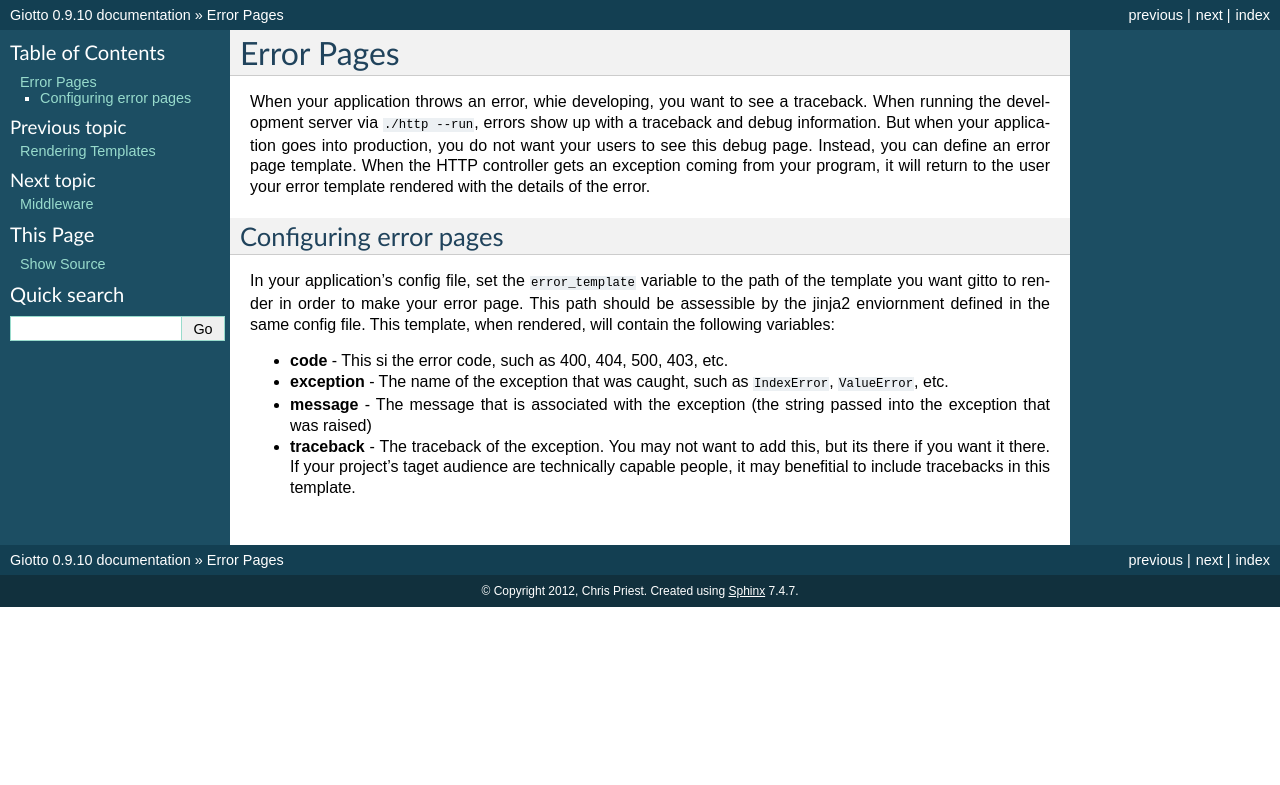
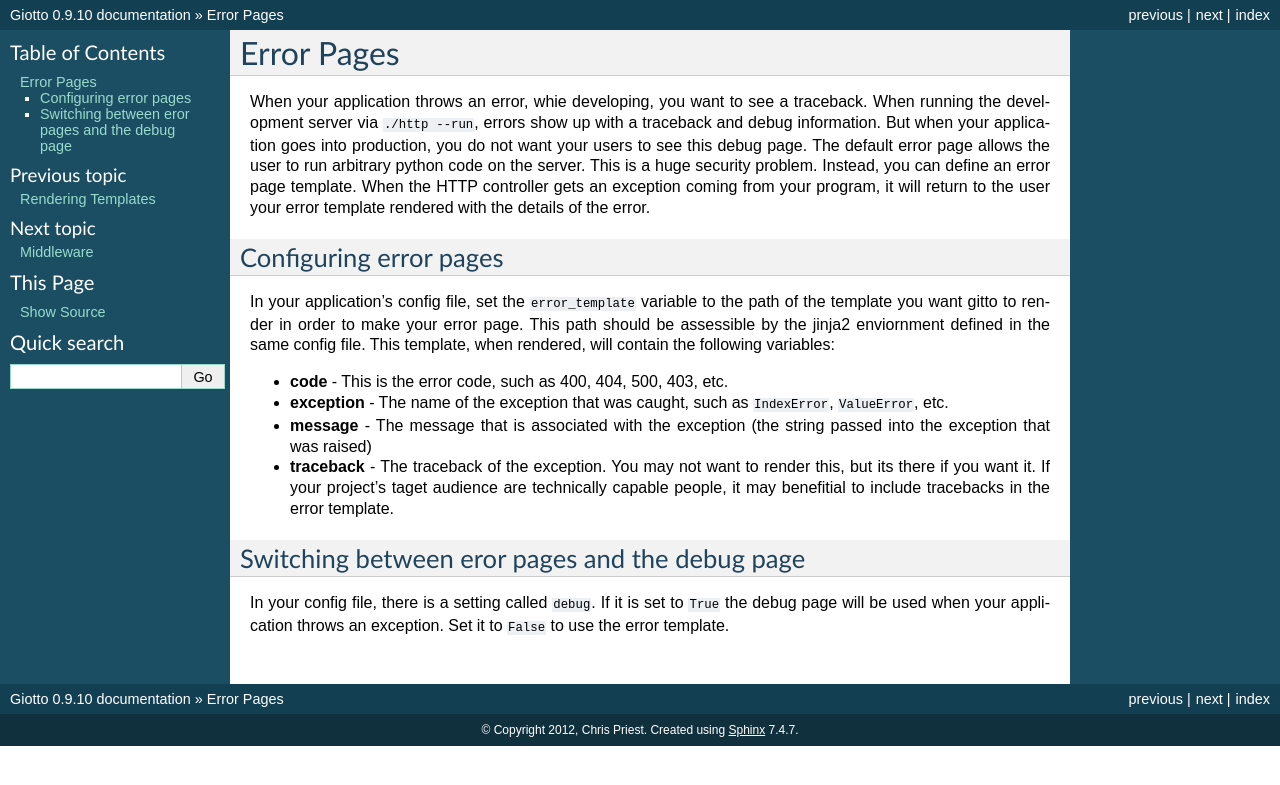
Before and after one commit to priestc/giotto, a Sphinx documentation site: the page built from docs/error_pages.rst, in a window 1280 px wide. Shown: the top 785 px of the page. Built offline with Sphinx 7.4.7, drawn with Linux system fonts in a browser that asks for light colours.

Commit message:
added more docs

```diff
--- a/docs/error_pages.rst
+++ b/docs/error_pages.rst
@@ -7,6 +7,8 @@ When your application throws an error, whie developing, you want to see a traceb
 When running the development server via ``./http --run``,
 errors show up with a traceback and debug information.
 But when your application goes into production, you do not want your users to see this debug page.
+The default error page allows the user to run arbitrary python code on the server.
+This is a huge security problem.
 Instead, you can define an error page template.
 When the HTTP controller gets an exception coming from your program,
 it will return to the user your error template rendered with the details of the error.
@@ -18,9 +20,15 @@ to the path of the template you want gitto to render in order to make your error
 This path should be assessible by the jinja2 enviornment defined in the same config file.
 This template, when rendered, will contain the following variables:
 
-* **code** - This si the error code, such as 400, 404, 500, 403, etc.
+* **code** - This is the error code, such as 400, 404, 500, 403, etc.
 * **exception** - The name of the exception that was caught, such as ``IndexError``, ``ValueError``, etc.
 * **message** - The message that is associated with the exception (the string passed into the exception that was raised)
-* **traceback** - The traceback of the exception. You may not want to add this, but its there if you want it there.
+* **traceback** - The traceback of the exception. You may not want to render this, but its there if you want it.
   If your project's taget audience are technically capable people,
-  it may benefitial to include tracebacks in this template.
+  it may benefitial to include tracebacks in the error template.
+
+Switching between eror pages and the debug page
+-----------------------------------------------
+In your config file, there is a setting called ``debug``.
+If it is set to ``True`` the debug page will be used when your application throws an exception.
+Set it to ``False`` to use the error template.
```
